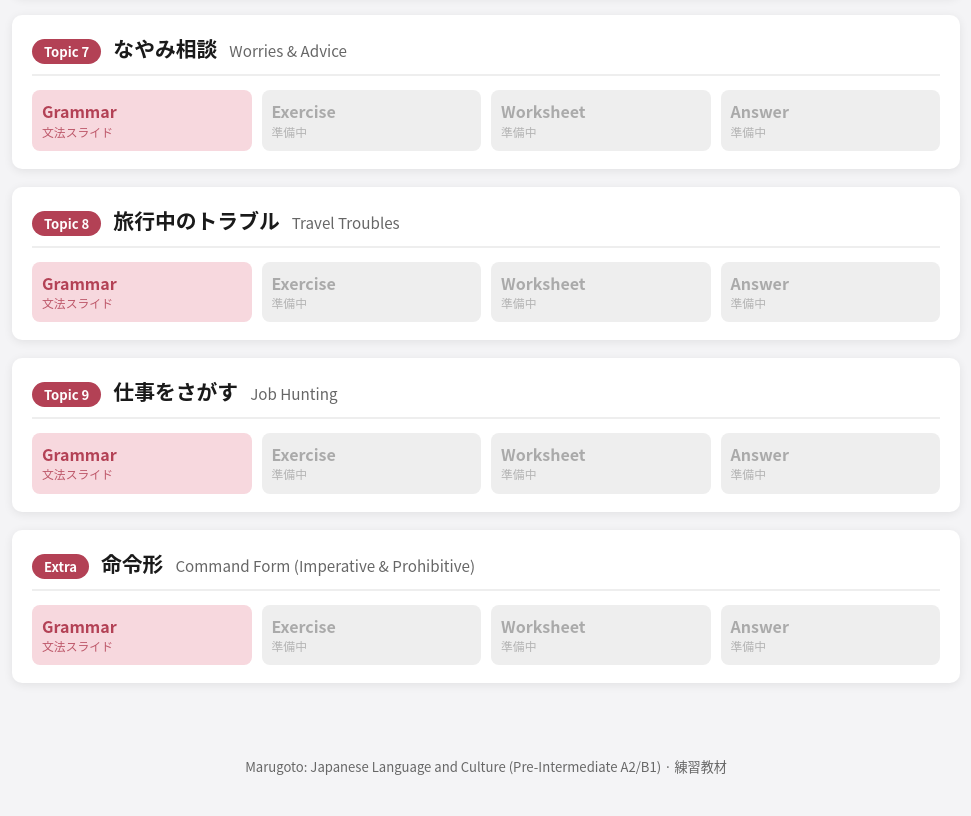
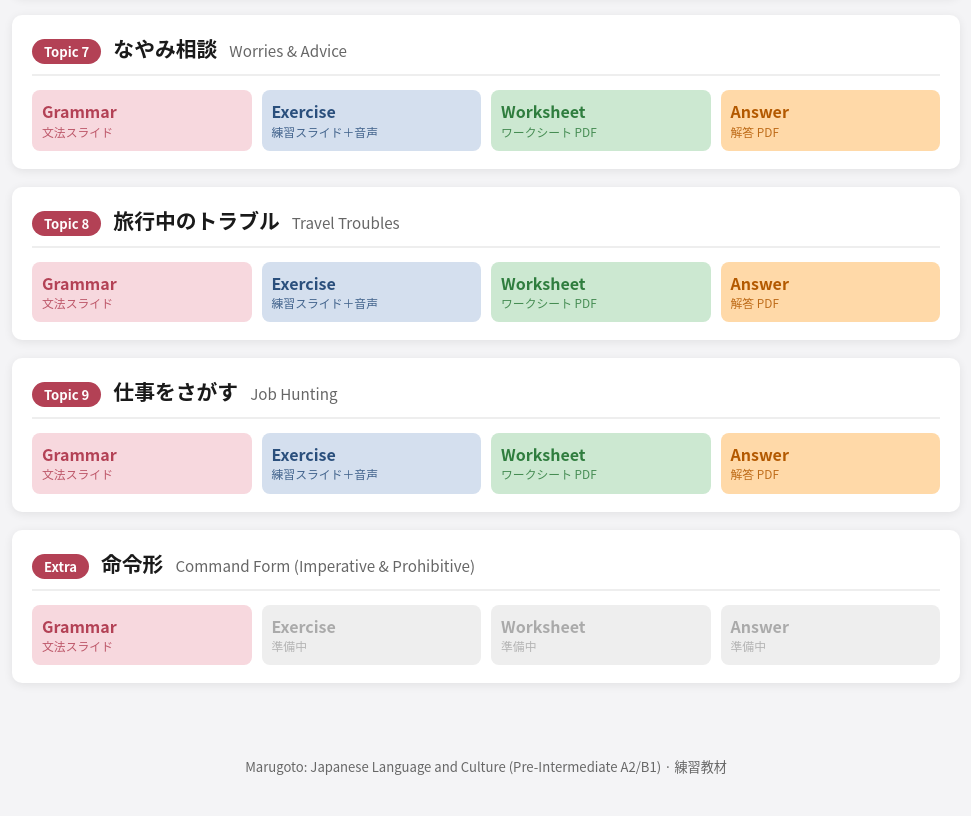
Before and after one commit to yabemiami/marugoto-A1B2, a plain HTML site: page index.html in a window 1280 px wide. Shown: the part 1193-2009 px from the top of the page, without its empty margins (154-1125 px from the left). Drawn offline with Linux system fonts and the light colour scheme.

Commit message:
Add files via upload

```diff
--- a/index.html
+++ b/index.html
@@ -64,15 +64,15 @@ footer{text-align:center;color:var(--soft);font-size:.82rem;padding:0 16px 40px;
   </section>
   <section class="topic">
     <div class="thead"><span class="tnum">Topic 7</span><span class="ttitle">なやみ相談</span><span class="ten">Worries &amp; Advice</span></div>
-    <div class="links"><a class="lnk g" href="Marugoto_A2-B1_07_ruby.html">Grammar<span>文法スライド</span></a><span class="lnk soon">Exercise<span>準備中</span></span><span class="lnk soon">Worksheet<span>準備中</span></span><span class="lnk soon">Answer<span>準備中</span></span></div>
+    <div class="links"><a class="lnk g" href="Marugoto_A2-B1_07_ruby.html">Grammar<span>文法スライド</span></a><a class="lnk e" href="T7/Topic7_Worries_Exercises.html">Exercise<span>練習スライド＋音声</span></a><a class="lnk w" href="T7/Topic7_Worries_Worksheet.pdf">Worksheet<span>ワークシート PDF</span></a><a class="lnk a" href="T7/Topic7_Worries_AnswerKey.pdf">Answer<span>解答 PDF</span></a></div>
   </section>
   <section class="topic">
     <div class="thead"><span class="tnum">Topic 8</span><span class="ttitle">旅行中のトラブル</span><span class="ten">Travel Troubles</span></div>
-    <div class="links"><a class="lnk g" href="Marugoto_A2-B1_08_ruby.html">Grammar<span>文法スライド</span></a><span class="lnk soon">Exercise<span>準備中</span></span><span class="lnk soon">Worksheet<span>準備中</span></span><span class="lnk soon">Answer<span>準備中</span></span></div>
+    <div class="links"><a class="lnk g" href="Marugoto_A2-B1_08_ruby.html">Grammar<span>文法スライド</span></a><a class="lnk e" href="T8/Topic8_TravelTrouble_Exercises.html">Exercise<span>練習スライド＋音声</span></a><a class="lnk w" href="T8/Topic8_TravelTrouble_Worksheet.pdf">Worksheet<span>ワークシート PDF</span></a><a class="lnk a" href="T8/Topic8_TravelTrouble_AnswerKey.pdf">Answer<span>解答 PDF</span></a></div>
   </section>
   <section class="topic">
     <div class="thead"><span class="tnum">Topic 9</span><span class="ttitle">仕事をさがす</span><span class="ten">Job Hunting</span></div>
-    <div class="links"><a class="lnk g" href="Marugoto_A2-B1_09_ruby.html">Grammar<span>文法スライド</span></a><span class="lnk soon">Exercise<span>準備中</span></span><span class="lnk soon">Worksheet<span>準備中</span></span><span class="lnk soon">Answer<span>準備中</span></span></div>
+    <div class="links"><a class="lnk g" href="Marugoto_A2-B1_09_ruby.html">Grammar<span>文法スライド</span></a><a class="lnk e" href="T9/Topic9_JobHunting_Exercises.html">Exercise<span>練習スライド＋音声</span></a><a class="lnk w" href="T9/Topic9_JobHunting_Worksheet.pdf">Worksheet<span>ワークシート PDF</span></a><a class="lnk a" href="T9/Topic9_JobHunting_AnswerKey.pdf">Answer<span>解答 PDF</span></a></div>
   </section>
   <section class="topic">
     <div class="thead"><span class="tnum">Extra</span><span class="ttitle">命令形</span><span class="ten">Command Form (Imperative &amp; Prohibitive)</span></div>
```
